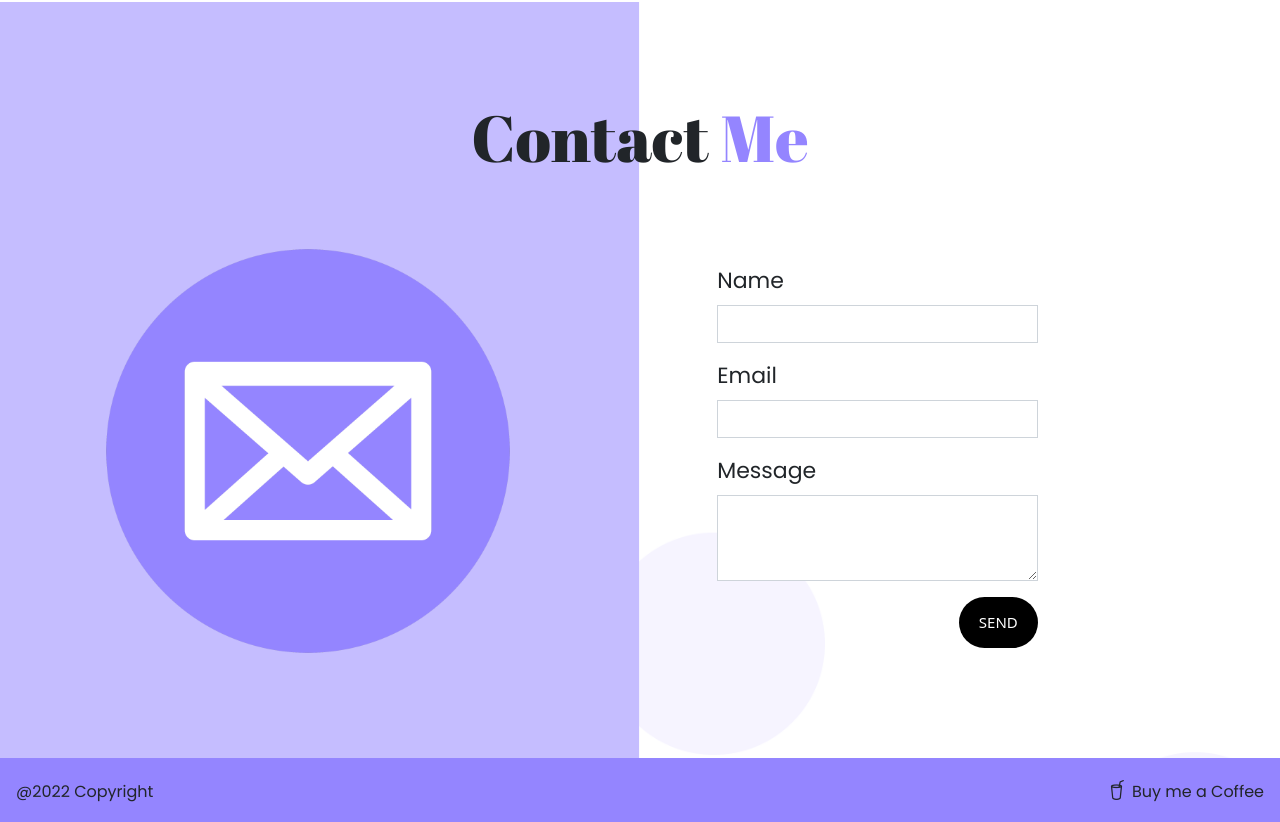
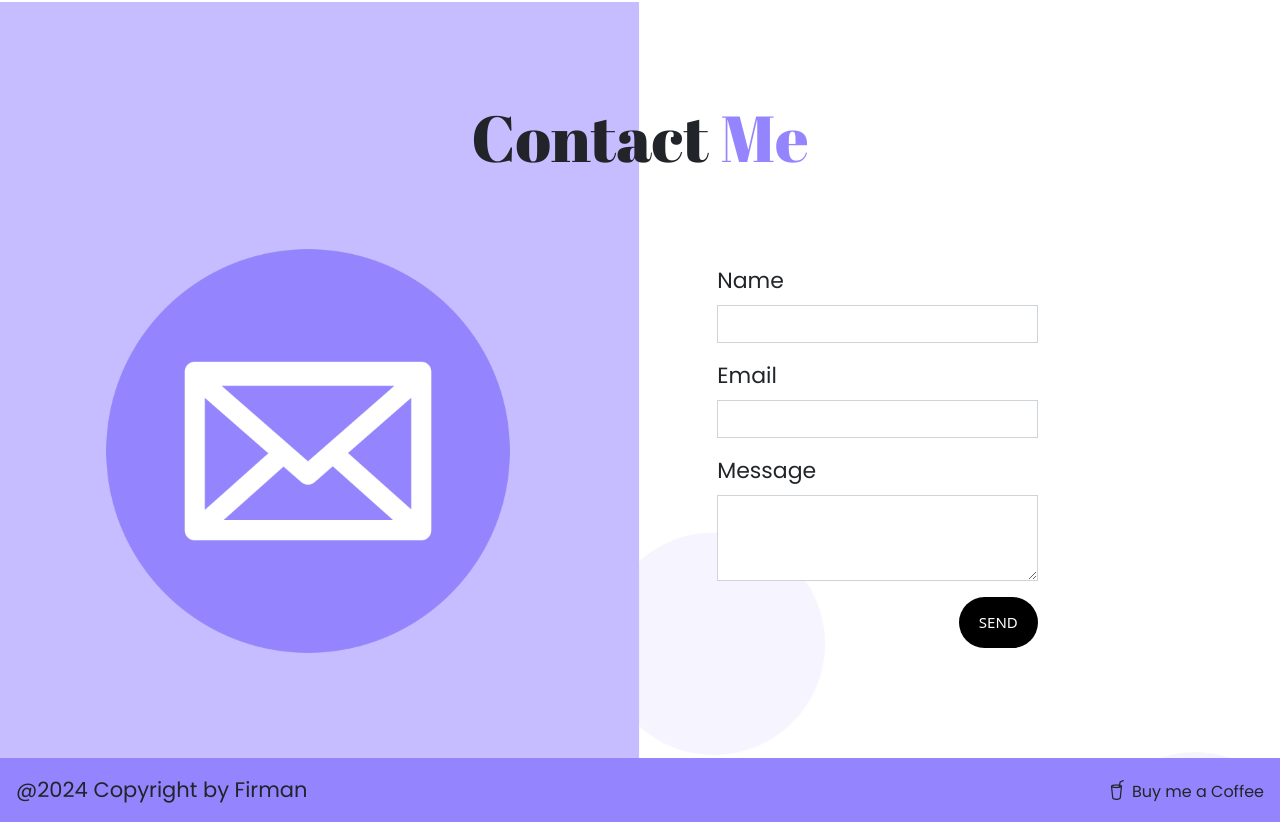
Before and after one commit to firmantua/Portofolio, a plain HTML site: page index.html in a window 1280 px wide. Shown: the part 4652-5474 px from the top of the page. Drawn offline with nearby package versions, Linux system fonts and the light colour scheme.

Commit message:
Update index.html

```diff
--- a/index.html
+++ b/index.html
@@ -324,7 +324,7 @@
     <footer class="text-center text-lg-start d-flex justify-content-between">
       <!-- Copyright -->
       <div class="text-center p-3 footer">
-        <a class="text-dark fs-6" href="https://www.buymeacoffee.com/elvinafirmh">@2022 Copyright</a>
+        <a>@2024 Copyright by Firman</a>
       </div>
       <!-- Buy Me A Coffee -->
       <div class="text-center p-3 footer">
```
